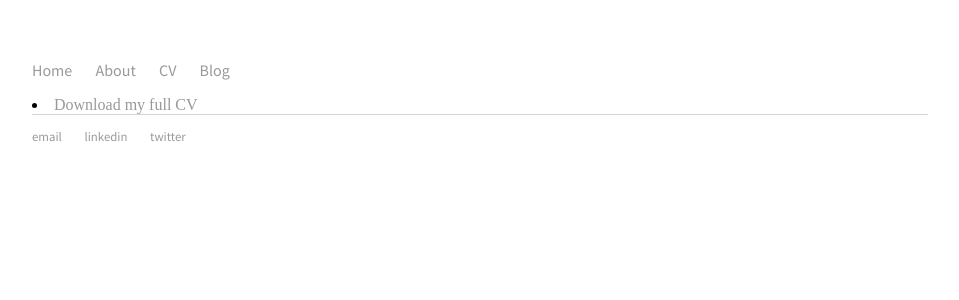
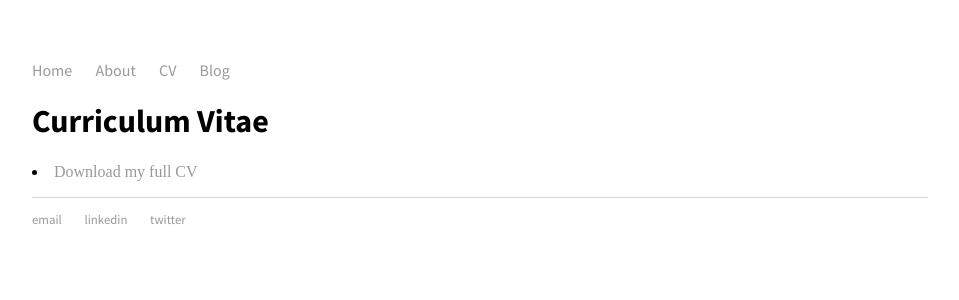
Before and after one commit to stevecoutts/stevecoutts.github.io, a Jekyll site: the page built from cv/index.html, in a window 1280 px wide. Shown: the top 300 px of the page, without its empty margins (160-1119 px from the left). Built offline with Jekyll 4.4.1, drawn with Linux system fonts in a browser that asks for light colours; some web fonts are replaced.

Commit message:
Update index.html

```diff
--- a/cv/index.html
+++ b/cv/index.html
@@ -2,4 +2,7 @@
 layout: default
 title: Curriculum Vitae
 ---
-<li><a href="https://dl.dropbox.com/s/uj2h9q00g31uxgu/Steven%20Coutts-Resume-SinglePage.pdf">Download my full CV</a></li>
+<div class="blurb">
+	<h1>Curriculum Vitae</h1>
+		<p><li><a href="https://dl.dropbox.com/s/uj2h9q00g31uxgu/Steven%20Coutts-Resume-SinglePage.pdf">Download my full CV</a></li></p>
+</div><!-- /.blurb -->
```
